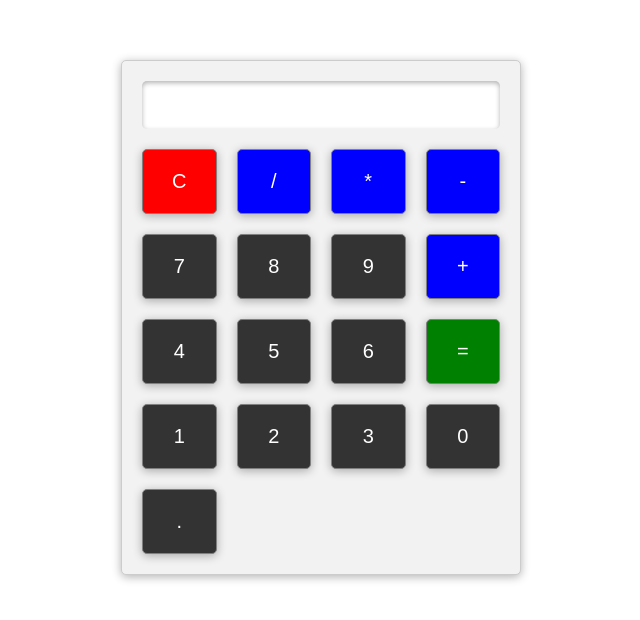
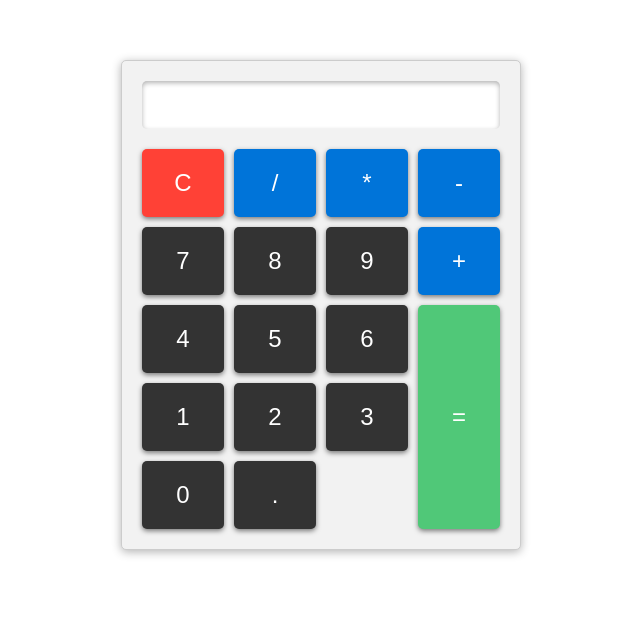
Before and after one commit to midnightmoet/Basic_Calculator, a plain HTML site: page index.html in a window 1280 px wide. Shown: the whole page, without its empty margins (319-959 px from the left). Drawn offline with Linux system fonts and the light colour scheme.

Commit message:
Styling completed, basics

```diff
--- a/style.css
+++ b/style.css
@@ -4,7 +4,7 @@
 }
 
 body {
-    background: white;
+    background: #fff;
     font-family: 'Roboto', sans-serif;
     font-weight: 300;
     font-size: 20px;
@@ -38,70 +38,43 @@ body {
 .buttons {
     display: grid;
     grid-template-columns: repeat(4, 1fr);
-    grid-gap: 20px;
+    grid-gap: 10px;
     margin-top: 20px;
 }
 
-.clear,
-.operator,
-.number,
-.decimal,
-.equals {
+button {
     background: lightgray;
-    border: 1px solid gray;
-    font-size: 20px;
-    color: white;
+    border: none;
+    font-size: 24px;
+    color: #fff;
     border-radius: 5px;
     /* text-shadow: 1px 1px 1px rgba(0,0,0,0.3); */
     padding: 20px;
-    box-shadow: 0 2px 10px 0 rgba(0,0,0,0.3);
+    box-shadow: 0 2px 5px rgba(0,0,0,0.5);
     cursor: pointer;
-    transition: background 0.3s ease;
+    transition: background 0.3s ease-in-out;
+}
+
+button:hover {
+    background: #fff;
+    color: black;
 }
 
 .clear {
-    background: red;
-}
-
-.clear:hover {
-    background: darkred;
-
+    background: #ff4136;
 }
 
 .operator {
-    background: blue;
-}
-
-.operator:hover {
-    background: darkblue;
-
+    background: #0074d9;
 }
 
 .equals {
-    background: green;
+    background: #50C878;
+    grid-row: span 3;
 }
 
-.equals:hover {
-    background: darkgreen;
-
-}
-
-.number {
-    background: #333;
-    color: white;
-}
-
-.number:hover {
-    background: white;
-    color: black;
-}
-
+.number,
 .decimal {
     background: #333;
-    color: white;
+    color: #fff;
 }
-
-.decimal:hover {
-    background: white;
-    color: black;
-}
```
